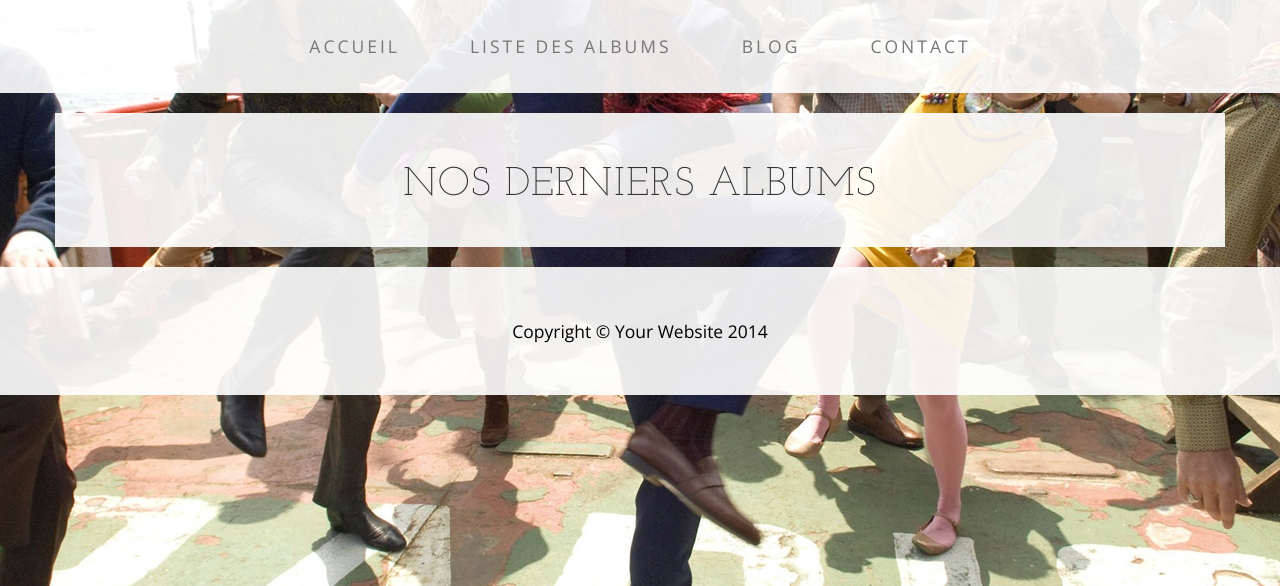
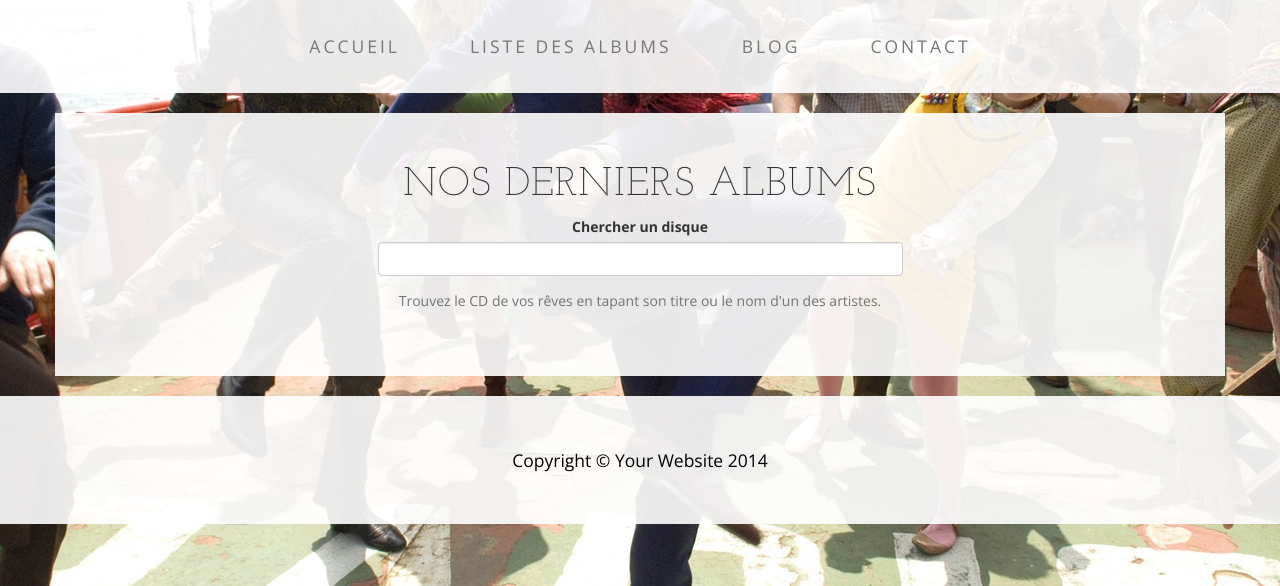
Before and after one commit to GuiBret/Disquaire_Django, a Django app: page / in a window 1280 px wide. Shown: the part 177-763 px from the top of the page. Run offline with Django 3.2, Linux system fonts and the light colour scheme; data that the repository does not hold is empty; some libraries are stand-ins or nearby versions.

Commit message:
feat(): added search form

```diff
--- a/store/templates/store/list.html
+++ b/store/templates/store/list.html
@@ -1,4 +1,6 @@
 <h2 class=" intro-text text-center">{{ page_title }}</h2>
+
+{% include 'store/search_form.html' %}
 <ul>
 
   {% for album in albums %}
--- /dev/null
+++ b/store/templates/store/search_form.html
@@ -0,0 +1,9 @@
+<div class="col-lg-12 detail-separator">
+  <form class="col-md-6 col-md-offset-3 text-center" action="{% url 'store:search' %}" method="get" accept-charset="utf-8">
+    <div class="form-group">
+      <label for="searchForm">Chercher un disque</label>
+      <input id="searchForm" class="form-control" name="query">
+    </div>
+    <span class="help-block" id="helpBlock">Trouvez le CD de vos rêves en tapant son titre ou le nom d'un des artistes.</span>
+  </form>
+</div>
```
